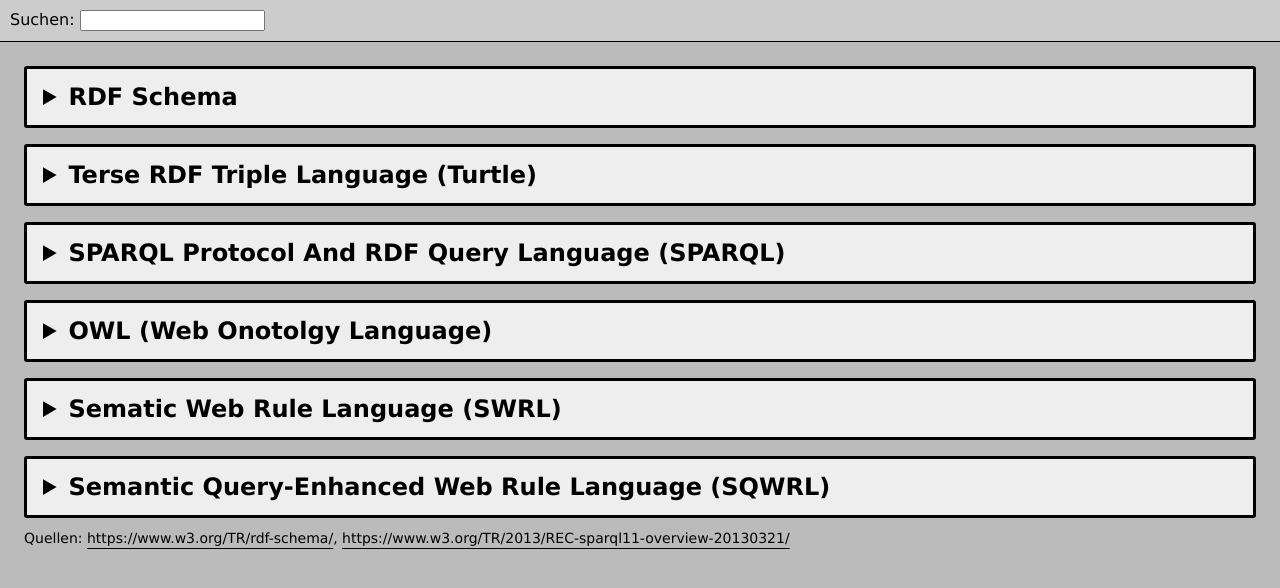
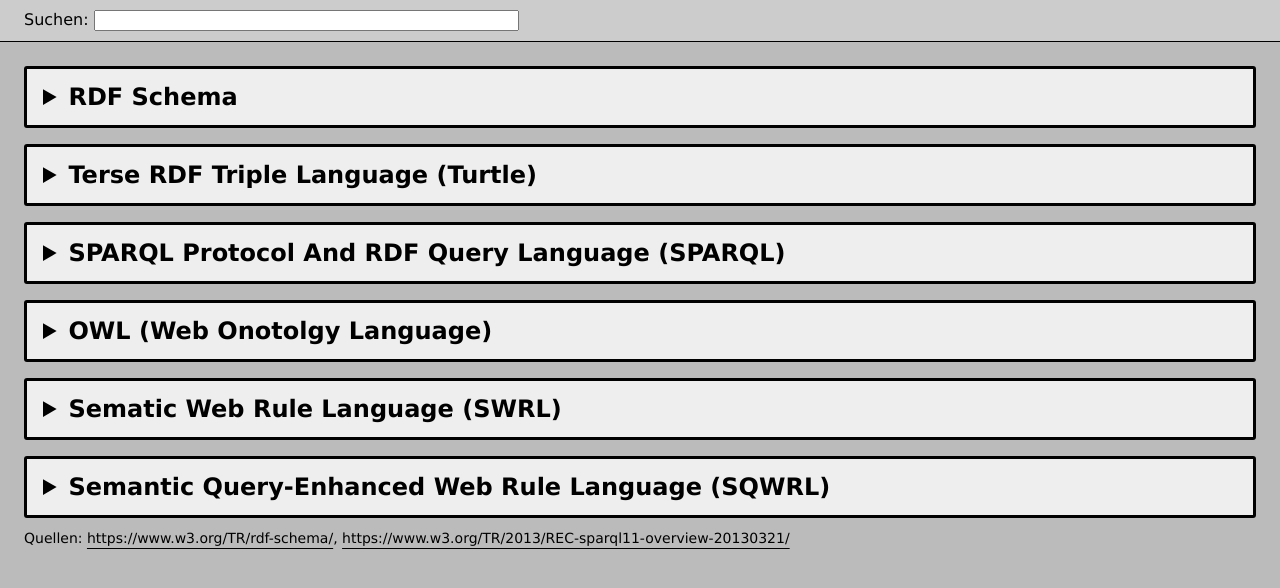
Before and after one commit to giodi/gset-sesy-ref, a plain HTML site: page index.html in a window 1280 px wide. Drawn offline with Linux system fonts and the light colour scheme.

Commit message:
autocomplete

```diff
--- a/index.html
+++ b/index.html
@@ -66,7 +66,7 @@
             background: #bbb;
             line-height: 1;
             font-size: 1.6rem;
-            padding: 5rem 2.4rem;
+            padding: 50px 24px;
             font-family: Verdana, sans-serif;
         }
 
@@ -138,7 +138,7 @@
             width: 100%;
             background: #ccc;
             border-bottom: .1rem solid #000;
-            padding: 1rem;
+            padding: 10px 24px;
             z-index: 999;
         }
 
@@ -283,7 +283,7 @@
 <body>
 <header>
     <label for="sectionSearch">Suchen:</label>
-    <input list="sections" id="sectionSearch" name="search" />
+    <input list="sections" id="sectionSearch" name="search" autocomplete="off" size="50"/>
     <datalist id="sections"></datalist>
 </header>
 <details>
```
